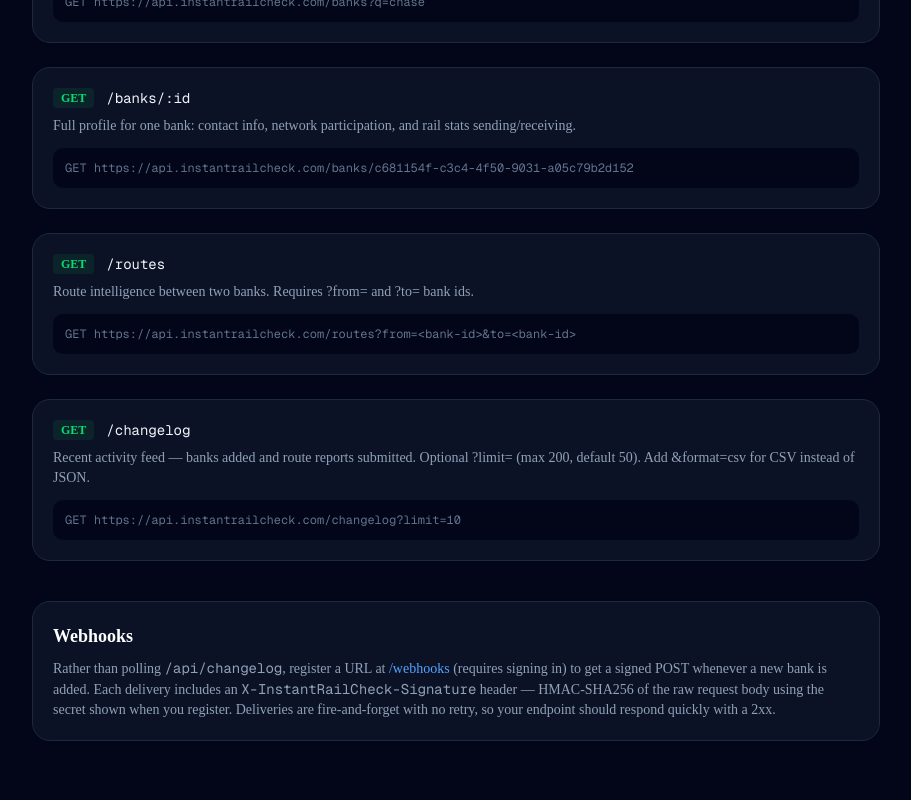
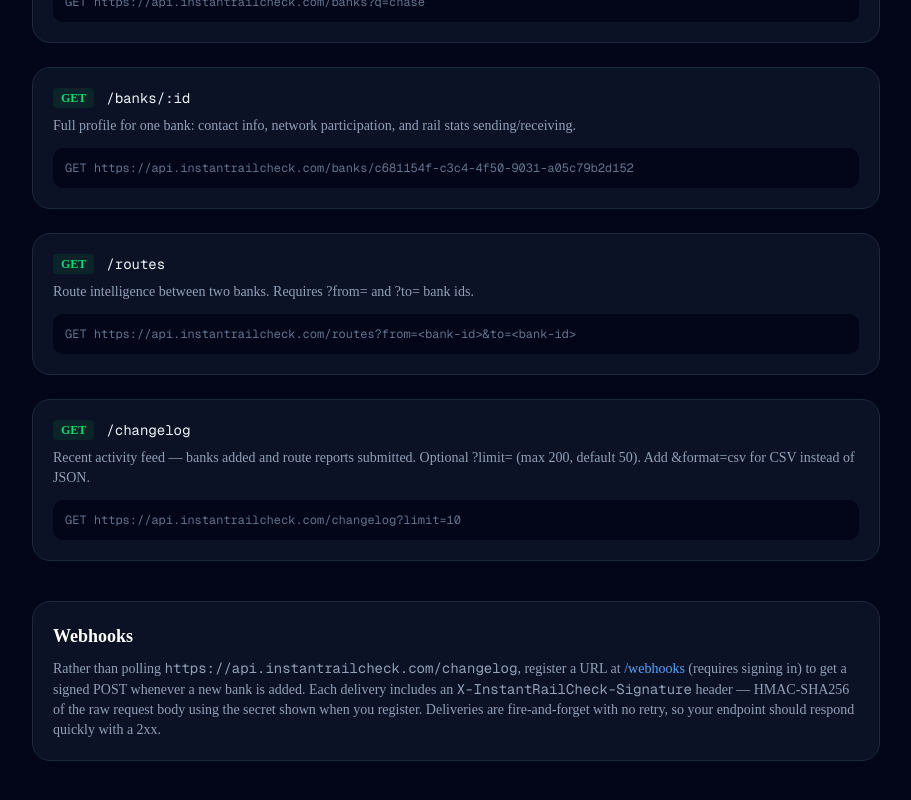
Before and after one commit to InstantRailCheck/web, a Next.js app: page /developers in a window 1280 px wide. Shown: the part 288-1088 px from the top of the page, without its empty margins (184-1095 px from the left). Built offline with nearby package versions, Linux system fonts and the light colour scheme.

Commit message:
Update stale /api/changelog reference in webhooks docs
Rest of the page moved to the api.instantrailcheck.com style when
the subdomain shipped; this one mention got missed.

```diff
--- a/app/developers/page.tsx
+++ b/app/developers/page.tsx
@@ -64,7 +64,7 @@ export default function DevelopersPage() {
         <div className="mt-10 rounded-2xl border border-slate-800 bg-slate-900/70 p-5">
           <h2 className="text-lg font-semibold">Webhooks</h2>
           <p className="mt-2 text-sm text-slate-400">
-            Rather than polling <code>/api/changelog</code>, register a URL at{" "}
+            Rather than polling <code>{API_URL}/changelog</code>, register a URL at{" "}
             <Link href="/webhooks" className="text-blue-400 hover:text-blue-300 transition">
               /webhooks
             </Link>{" "}
```
